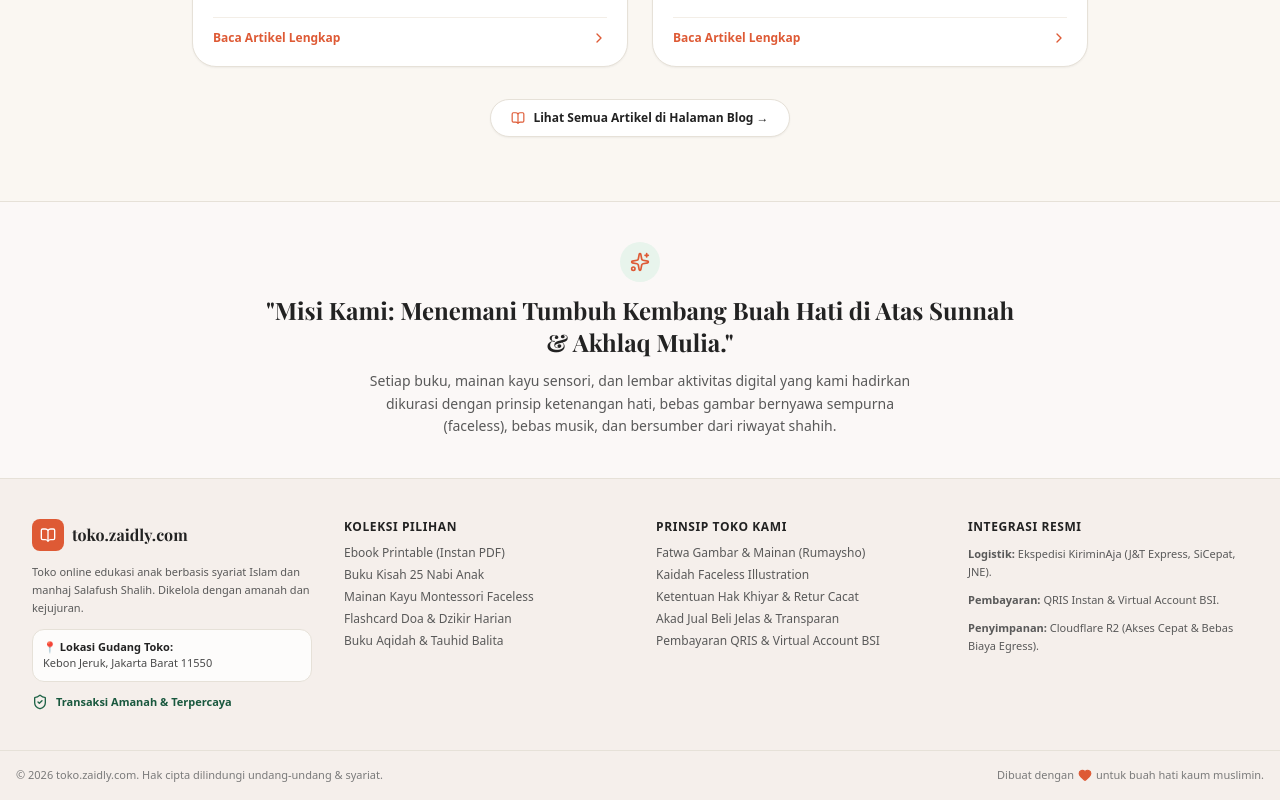
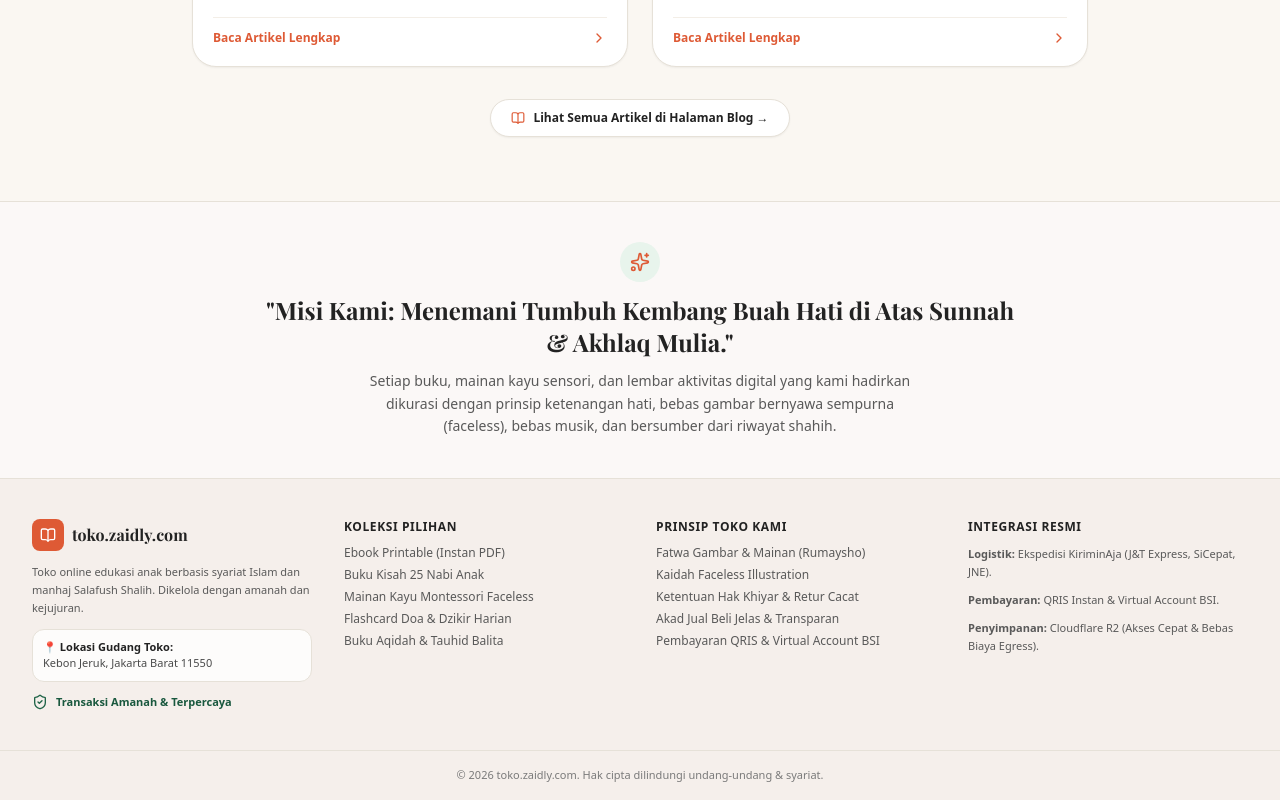
Before and after one commit to zaidprd/toko, a Next.js app: page / in a window 1280 px wide. Shown: the part 2302-3102 px from the top of the page. Built offline with nearby package versions, Linux system fonts and the light colour scheme; no server answers; a web font is replaced by a local one.

Commit message:
style: remove mission line from footer and center copyright

```diff
--- a/src/components/Footer.tsx
+++ b/src/components/Footer.tsx
@@ -1,7 +1,7 @@
 'use client';
 
 import React from 'react';
-import { BookOpen, ShieldCheck, Heart, Sparkles } from 'lucide-react';
+import { BookOpen, ShieldCheck, Sparkles } from 'lucide-react';
 
 export default function Footer() {
   return (
@@ -84,13 +84,8 @@ export default function Footer() {
       </div>
 
       {/* Copyright Bar */}
-      <div className="border-t border-[#E6E1D8] py-4 px-4 text-center text-[11px] text-[#7A7A7A] flex flex-col sm:flex-row items-center justify-between max-w-7xl mx-auto">
+      <div className="border-t border-[#E6E1D8] py-4 px-4 text-center text-[11px] text-[#7A7A7A] max-w-7xl mx-auto">
         <p>© 2026 toko.zaidly.com. Hak cipta dilindungi undang-undang &amp; syariat.</p>
-        <p className="flex items-center gap-1 mt-1 sm:mt-0">
-          <span>Dibuat dengan</span>
-          <Heart className="w-3.5 h-3.5 text-[#DE5A35] fill-[#DE5A35]" />
-          <span>untuk buah hati kaum muslimin.</span>
-        </p>
       </div>
     </footer>
   );
```
